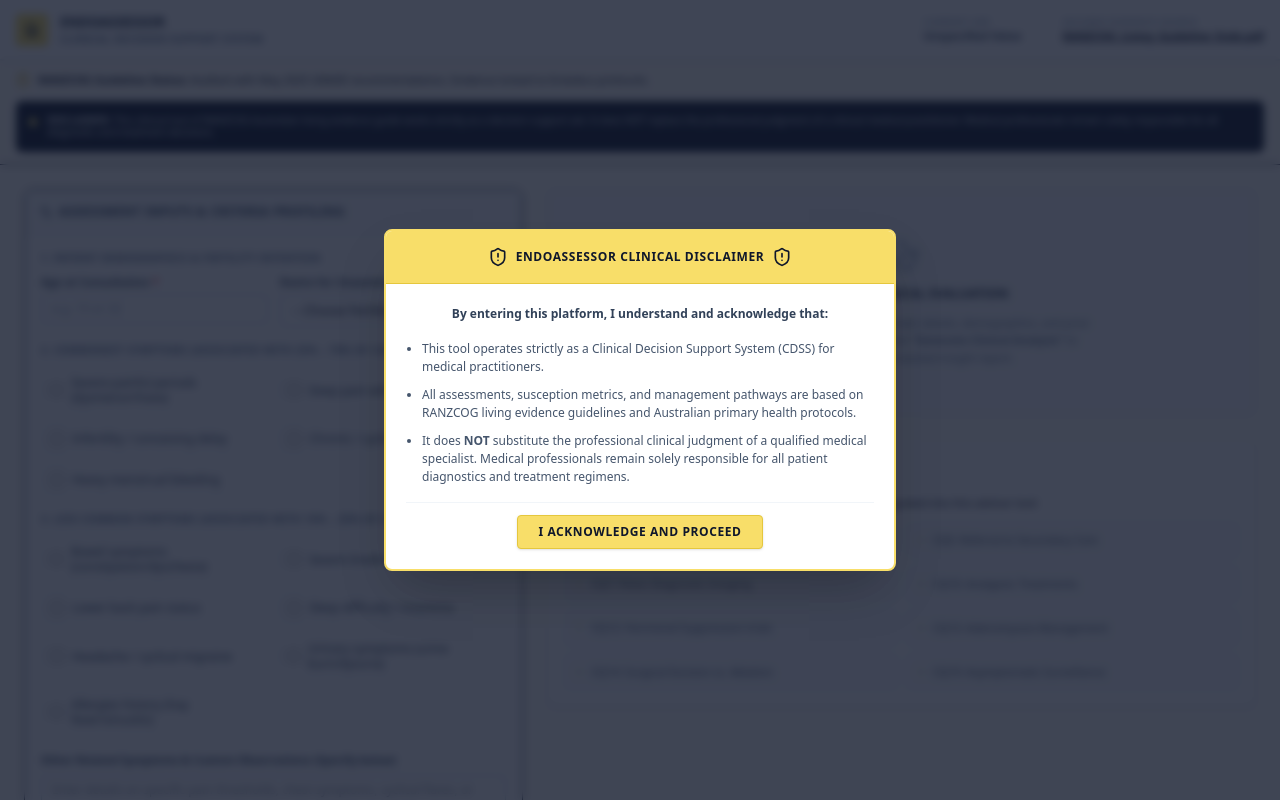
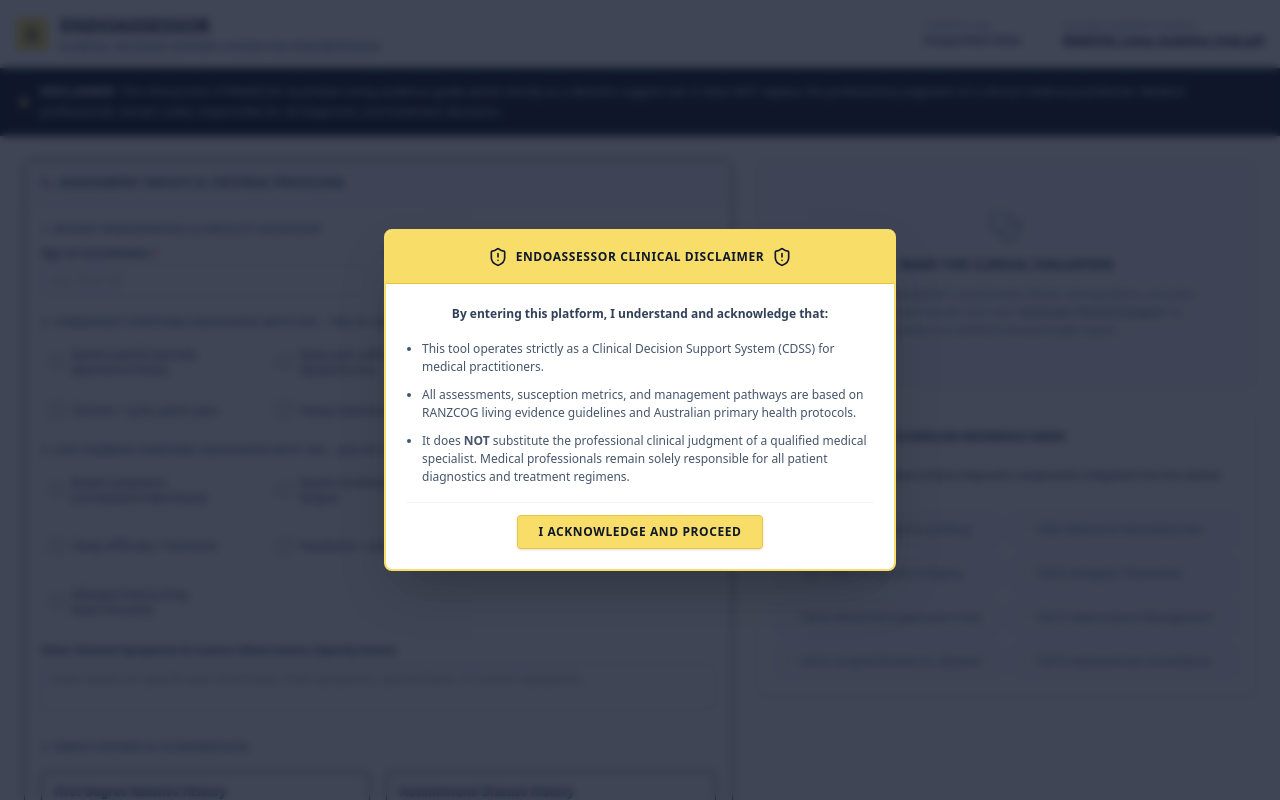
Before and after one commit to mori0155/Endometriosis-clinical-decision-making-support-tool, a React (Vite) app: page / in a window 1280 px wide. Shown: the top 800 px of the page. Built offline with nearby package versions, Linux system fonts and the light colour scheme.

Commit message:
style: update UI and form layout
- Increase header text prominence for EndoAssessor
- Update layout of symptom checkboxes from 2-column to 3-column grid for improved readability
- Remove deprecated advisory banner from application header

```diff
--- a/src/App.tsx
+++ b/src/App.tsx
@@ -165,11 +165,11 @@
             </svg>
           </div>
           <div>
-            <h1 className="text-sm font-bold text-slate-800 uppercase tracking-tight flex items-center gap-1.5">
+            <h1 className="text-xl font-extrabold text-slate-800 uppercase tracking-tight flex items-center gap-1.5">
               EndoAssessor
             </h1>
             <p className="text-[10px] text-slate-500 font-semibold uppercase tracking-wider">
-              Clinical Decision Support System
+              Clinical Decision Support System for Endometriosis
             </p>
           </div>
         </div>
@@ -192,26 +192,18 @@
       </header>
 
       {/* Audit & Legal status strip */}
-      <div className="bg-yellow-50/50 border-b border-yellow-250 px-4 py-3 flex flex-col gap-2 text-[11px] text-slate-750" id="advisory-strip">
-        <div className="flex items-center gap-2">
-          <ClipboardCheck className="w-3.5 h-3.5 text-yellow-600 shrink-0" />
-          <span>
-            <strong>RANZCOG Guideline Status:</strong> Audited with May 2025 GRADE recommendations. Evidence locked to EndoAus protocols.
-          </span>
-        </div>
-        <div className="bg-[#0f172a] text-white p-3 rounded-md flex items-start space-x-2.5 mt-1 border border-slate-800 shadow-sm" id="top-disclaimer">
-          <div className="w-2 h-2 bg-yellow-400 rounded-full shrink-0 mt-1 animate-pulse"></div>
-          <p className="text-[10px] leading-tight max-w-none text-slate-100">
-            <strong>DISCLAIMER:</strong> This clinical tool of RANZCOG Australian living evidence guide works strictly as a decision support aid. It does NOT replace the professional judgment of a clinical medical practitioner. Medical professionals remain solely responsible for all diagnostic and treatment decisions.
-          </p>
-        </div>
+      <div className="bg-[#0f172a] border-b border-slate-800 px-5 py-3.5 flex items-start sm:items-center gap-3" id="advisory-strip">
+        <div className="w-2 h-2 bg-yellow-400 rounded-full shrink-0 mt-1.5 sm:mt-0 animate-pulse"></div>
+        <p className="text-[11.5px] md:text-xs leading-relaxed text-slate-100">
+          <strong>DISCLAIMER:</strong> This clinical tool of RANZCOG Australian living evidence guide works strictly as a decision support aid. It does NOT replace the professional judgment of a clinical medical practitioner. Medical professionals remain solely responsible for all diagnostic and treatment decisions.
+        </p>
       </div>
 
       {/* Main split-screen panel container */}
       <main className="flex-1 max-w-[1400px] w-full mx-auto p-4 lg:p-6 grid grid-cols-1 lg:grid-cols-12 gap-6 items-start" id="main-advisor-workspace">
 
         {/* Left column */}
-        <div className="lg:col-span-5 space-y-6">
+        <div className="lg:col-span-7 space-y-6">
           <div className="bg-white rounded-lg border border-slate-250 shadow-sm overflow-hidden">
             <div className="p-3.5 bg-slate-50 border-b border-slate-200 flex justify-between items-center">
               <h2 className="text-xs font-bold text-slate-700 uppercase tracking-wider flex items-center gap-1.5">
@@ -230,7 +222,7 @@
         </div>
 
         {/* Right column */}
-        <div className="lg:col-span-7 space-y-6">
+        <div className="lg:col-span-5 space-y-6">
 
           {/* Clinical Execution level Error Notification banner */}
           {clinicalError && (
--- a/src/components/AssessmentForm.tsx
+++ b/src/components/AssessmentForm.tsx
@@ -135,7 +135,7 @@
             <label className="text-[10px] font-bold text-slate-500 uppercase tracking-wider block">
               2. Commonest Symptoms (Associated with 25% – 70% of cases)
             </label>
-            <div className="grid grid-cols-1 sm:grid-cols-2 gap-2">
+            <div className="grid grid-cols-1 sm:grid-cols-3 gap-2">
               {[
                 { label: "Severe painful periods (dysmenorrhoea)", key: "severePainfulPeriods", id: "chk-dysmenorrhea" },
                 { label: "Deep pain with sex (dyspareunia)", key: "painWithSex", id: "chk-dyspareunia" },
@@ -173,7 +173,7 @@
             <label className="text-[10px] font-bold text-slate-500 uppercase tracking-wider block">
               3. Less Common Symptoms (Associated with 10% – 25% of cases)
             </label>
-            <div className="grid grid-cols-1 sm:grid-cols-2 gap-2">
+            <div className="grid grid-cols-1 sm:grid-cols-3 gap-2">
               {[
                 { label: "Bowel symptoms (constipation/dyschezia)", key: "bowelSymptoms" },
                 { label: "Severe tiredness / chronic fatigue", key: "severeTiredness" },
@@ -377,7 +377,7 @@
         {/* Section 6: Prior Imaging & Investigations */}
         <div className="space-y-3 pt-2" id="report-imaging-criteria">
           <label className="text-[10px] font-bold text-slate-500 uppercase tracking-wider block">
-            6. Diagnostic Imaging & Lab Findings
+            6. Diagnostic Imaging & Pathology Findings
           </label>
 
           <div className="grid grid-cols-1 sm:grid-cols-2 gap-3">
```
